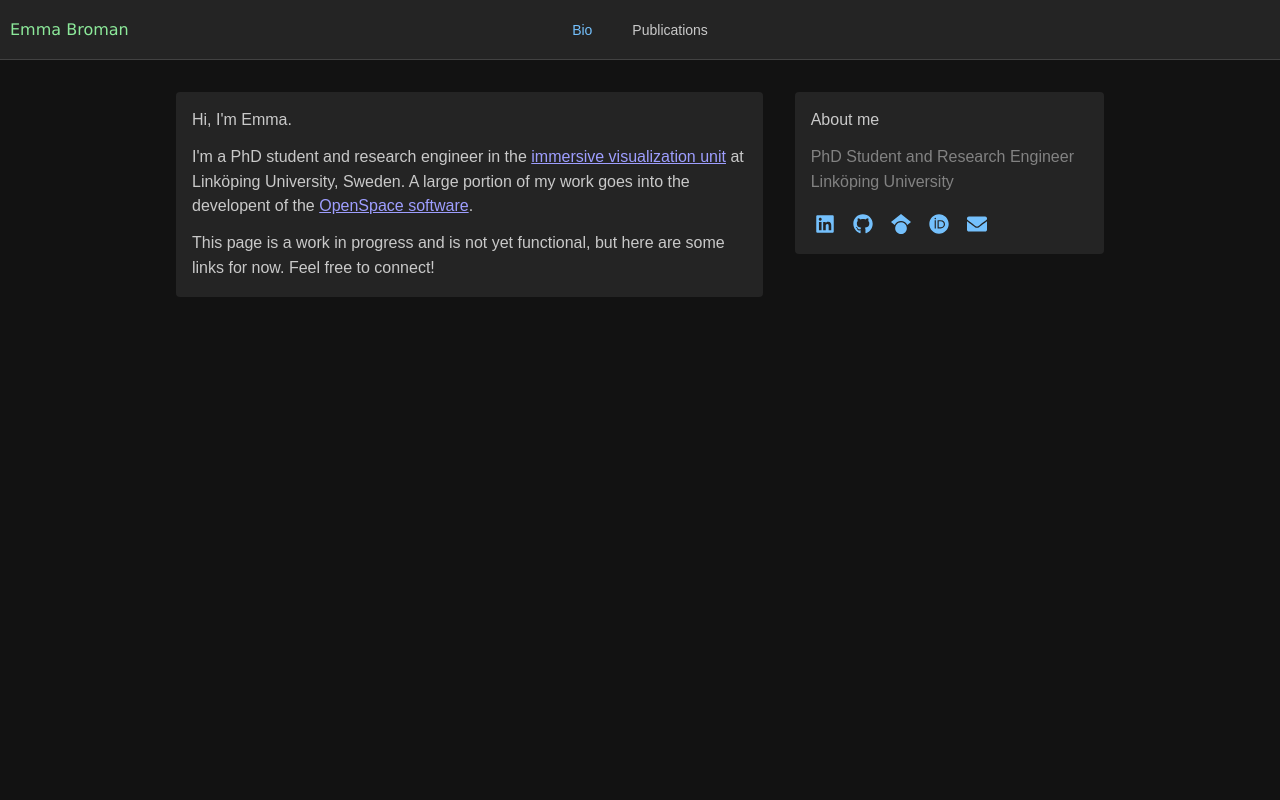
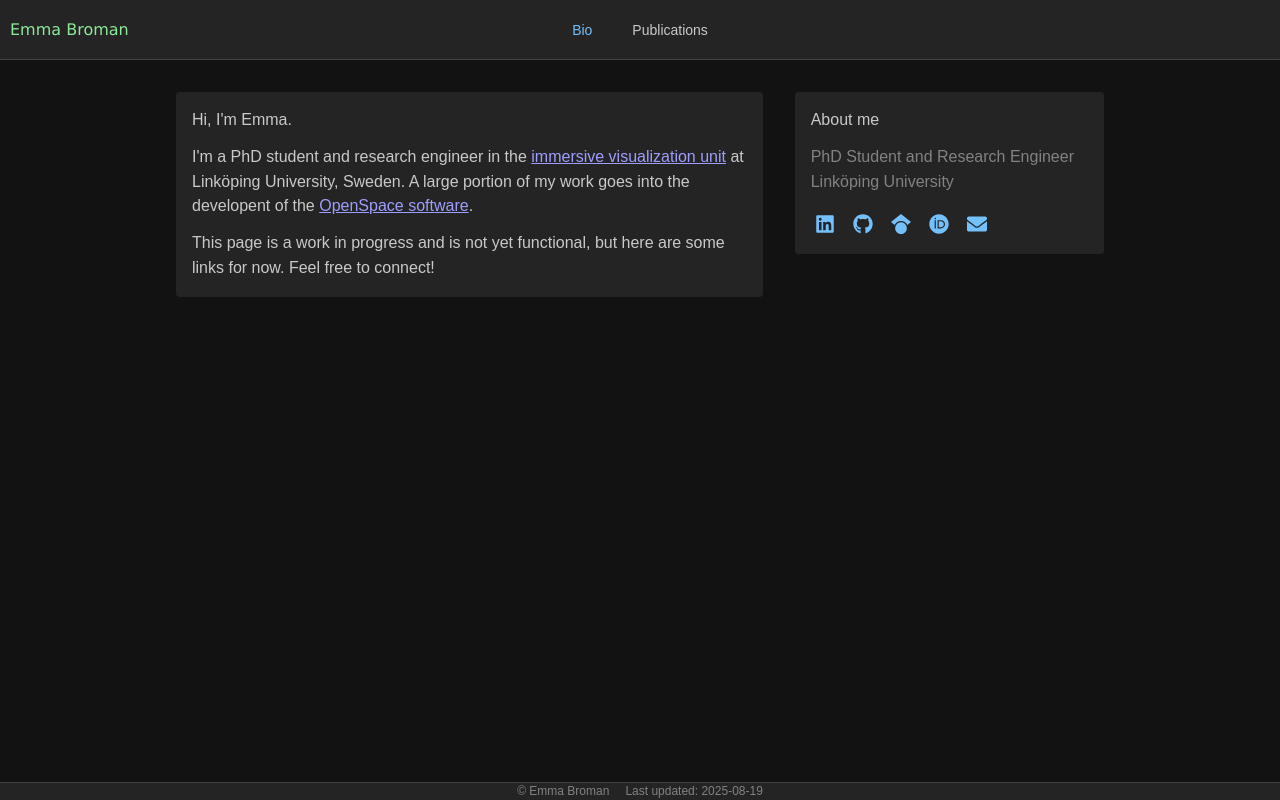
Before and after one commit to WeirdRubberDuck/weirdrubberduck.github.io, a React (Vite) app: page / in a window 1280 px wide. Built offline with nearby package versions, Linux system fonts and the light colour scheme; a web font is replaced by a local one.

Commit message:
Add footer

```diff
--- a/src/App.tsx
+++ b/src/App.tsx
@@ -15,6 +15,7 @@ import {
 import "@mantine/core/styles.css";
 import { useDisclosure } from "@mantine/hooks";
 import { Outlet } from "react-router";
+import { lastUpdateDate } from "./update-date";
 
 const theme = createTheme({
   fontFamily: "'Afacad Flux',  sans-serif",
@@ -96,6 +97,18 @@ export function App() {
         <AppShell.Main bg="background">
           <Outlet />
         </AppShell.Main>
+        <AppShell.Footer>
+          <Center>
+            <Group justify="center">
+              <Text size="xs" c={"dimmed"}>
+                © Emma Broman
+              </Text>
+              <Text size="xs" c={"dimmed"}>
+                Last updated: {lastUpdateDate}
+              </Text>
+            </Group>
+          </Center>
+        </AppShell.Footer>
       </AppShell>
     </MantineProvider>
   );
--- /dev/null
+++ b/src/update-date.ts
@@ -0,0 +1,2 @@
+// Make sure to update this date when the content changes
+export const lastUpdateDate = "2025-08-19";
```
Also changed, not shown: src/pages/FrontPage.tsx (+0 -8 lines).
